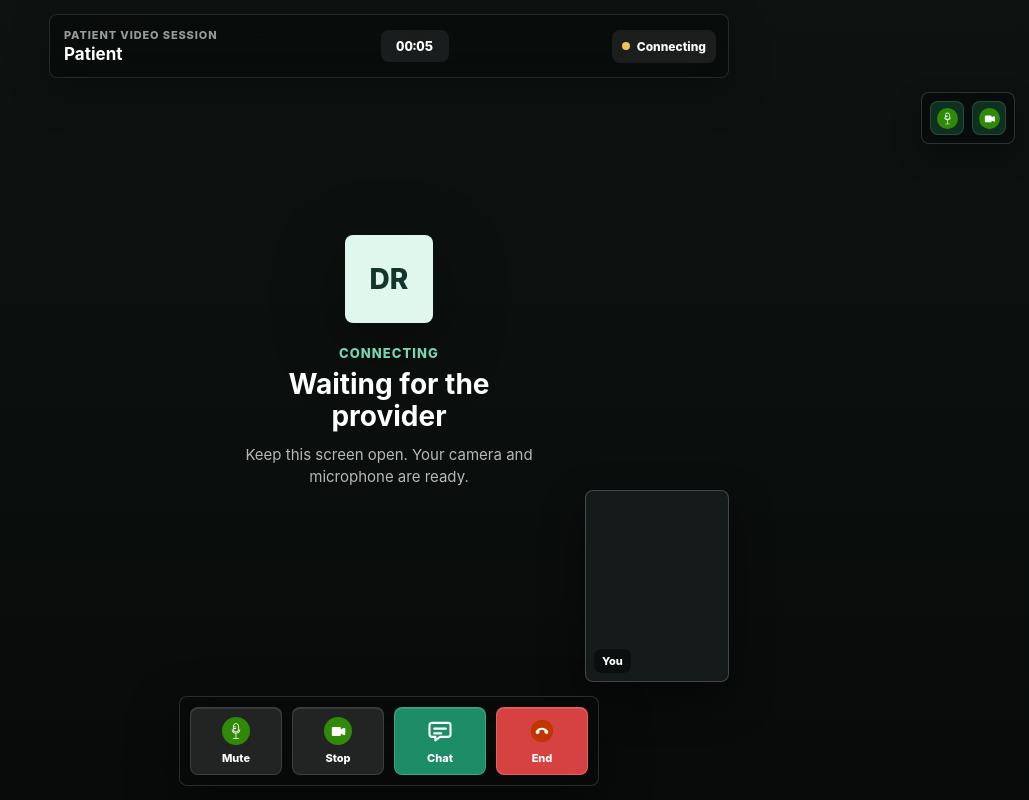
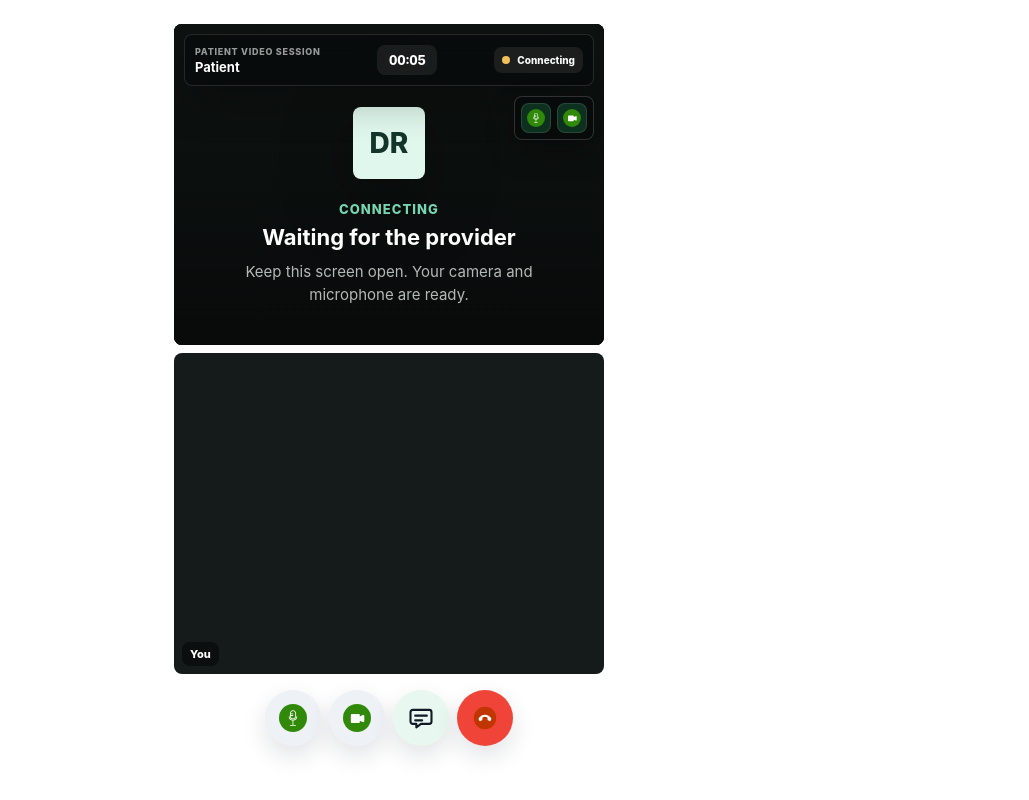
Before and after one commit to PavanVtalix/android-video-call, a React (Vite) app: page /#/call/1/1/1 in a window 1280 px wide. Shown: the whole page, without its empty margins (251-1280 px from the left). Built offline with nearby package versions, Linux system fonts and the light colour scheme; no server answers.

Commit message:
Video call UI modified 7

```diff
--- a/src/pages/MobileCall.jsx
+++ b/src/pages/MobileCall.jsx
@@ -939,7 +939,7 @@ export default function MobileCall() {
   return (
     <div className={`mobile-call ${chatOpen ? "mobile-call--chat-open" : ""}`}>
       {mediaError ? (
-        <div style={{ color: "#fff", padding: "12px", textAlign: "center" }}>
+        <div style={{ color: "#111827", padding: "12px", textAlign: "center" }}>
           {mediaError}
         </div>
       ) : null}
@@ -984,6 +984,7 @@ export default function MobileCall() {
               <img src={remoteVideoOff ? videoOffIcon : videoOnIcon} alt="" />
             </span>
           </div>
+        </div>
         {remoteVideoOff && (
           <div className="video-off-placeholder">
             <div className="remote-placeholder__avatar">DR</div>
@@ -991,7 +992,6 @@ export default function MobileCall() {
             <p>Provider camera is off</p>
           </div>
         )}
-        </div>
       </div>
 
       <div className="local-container" aria-label="Your preview">
--- a/src/styles/controls.css
+++ b/src/styles/controls.css
@@ -1,48 +1,49 @@
 .controls {
-  position: fixed;
-  left: 50%;
-  bottom: calc(env(safe-area-inset-bottom, 0px) + 14px);
+  position: relative;
+  left: auto;
+  bottom: auto;
   z-index: 120;
-  width: min(94vw, 420px);
-  min-height: 88px;
-  display: grid;
-  grid-template-columns: repeat(4, minmax(0, 1fr));
-  gap: 10px;
-  padding: 10px;
-  transform: translateX(-50%);
-  border: 1px solid rgba(255, 255, 255, 0.14);
-  border-radius: 8px;
-  background: rgba(8, 10, 10, 0.78);
-  box-shadow: 0 18px 52px rgba(0, 0, 0, 0.42);
-  backdrop-filter: blur(18px);
+  width: auto;
+  min-height: 56px;
+  display: flex;
+  align-items: center;
+  justify-content: center;
+  gap: 8px;
+  padding: 8px 0 0;
+  transform: none;
+  border: none;
+  border-radius: 0;
+  background: transparent;
+  box-shadow: none;
+  backdrop-filter: none;
 }
 
 .control-btn {
   appearance: none;
   position: relative;
-  width: 100%;
-  min-width: 0;
-  min-height: 68px;
-  border: 1px solid rgba(255, 255, 255, 0.12);
-  border-radius: 8px;
-  display: flex;
+  width: 56px;
+  height: 56px;
+  min-width: 56px;
+  min-height: 56px;
+  border: none;
+  border-radius: 999px;
+  display: inline-flex;
   align-items: center;
   justify-content: center;
   flex-direction: column;
-  gap: 7px;
-  background: rgba(255, 255, 255, 0.09);
-  color: #fff;
-  box-shadow: inset 0 1px 0 rgba(255, 255, 255, 0.1);
+  gap: 0;
+  background: #f2f4f7;
+  color: #111827;
+  box-shadow: 0 10px 24px rgba(16, 24, 40, 0.12);
   transition: transform 0.15s ease, opacity 0.15s ease, background-color 0.15s ease;
 }
 
 .control-btn.is-on {
-  background: rgba(255, 255, 255, 0.11);
+  background: #eef2f6;
 }
 
 .control-btn.is-off {
-  background: #b83d3d;
-  border-color: rgba(255, 255, 255, 0.18);
+  background: #fee4e2;
 }
 
 .control-btn img {
@@ -50,20 +51,17 @@
   height: 28px;
 }
 
-.control-btn span {
-  max-width: 100%;
+.control-btn span:not(.control-btn__chat-icon):not(.control-btn__badge) {
+  position: absolute;
+  width: 1px;
+  height: 1px;
   overflow: hidden;
-  color: inherit;
-  font-size: 11px;
-  font-weight: 800;
-  line-height: 1.1;
-  text-overflow: ellipsis;
+  clip: rect(0 0 0 0);
   white-space: nowrap;
 }
 
 .control-btn--chat {
-  background: #1c8d66;
-  border-color: rgba(255, 255, 255, 0.18);
+  background: #e8f7ef;
 }
 
 .control-btn__chat-icon {
@@ -81,27 +79,26 @@
 
 .control-btn__badge {
   position: absolute;
-  top: -7px;
-  right: -7px;
-  min-width: 24px;
-  height: 24px;
-  padding: 0 7px;
+  top: -5px;
+  right: -5px;
+  min-width: 22px;
+  height: 22px;
+  padding: 0 6px;
   border-radius: 999px;
   display: inline-flex;
   align-items: center;
   justify-content: center;
   background: #f0c05a;
   color: #1d1710;
-  border: 2px solid rgba(8, 10, 10, 0.92);
-  box-shadow: 0 8px 18px rgba(0, 0, 0, 0.25);
+  border: 2px solid #ffffff;
+  box-shadow: 0 8px 18px rgba(0, 0, 0, 0.16);
   font-size: 11px;
   font-weight: 900;
   line-height: 1;
 }
 
 .control-btn.end {
-  background: #d64242;
-  border-color: rgba(255, 255, 255, 0.18);
+  background: #f04438;
 }
 
 .control-btn:active {
@@ -109,8 +106,8 @@
 }
 
 .control-btn:focus-visible {
-  outline: 2px solid #75d6b1;
-  outline-offset: 2px;
+  outline: 2px solid #1c8d66;
+  outline-offset: 3px;
 }
 
 .control-btn:disabled {
@@ -119,15 +116,15 @@
 
 @media (max-width: 380px) {
   .controls {
-    width: calc(100vw - 16px);
-    min-height: 80px;
-    gap: 8px;
-    padding: 8px;
+    min-height: 52px;
+    gap: 7px;
   }
 
   .control-btn {
-    min-height: 62px;
-    gap: 6px;
+    width: 52px;
+    height: 52px;
+    min-width: 52px;
+    min-height: 52px;
   }
 
   .control-btn img,
@@ -136,8 +133,4 @@
     width: 25px;
     height: 25px;
   }
-
-  .control-btn span {
-    font-size: 10px;
-  }
 }
--- a/src/styles/mobile-call.css
+++ b/src/styles/mobile-call.css
@@ -8,8 +8,8 @@ body,
   margin: 0;
   width: 100%;
   min-height: 100%;
-  background: #090b0b;
-  color: #f7fbfa;
+  background: #ffffff;
+  color: #111827;
   font-family: Inter, ui-sans-serif, system-ui, -apple-system, BlinkMacSystemFont, "Segoe UI", sans-serif;
 }
 
@@ -24,22 +24,34 @@ textarea {
   width: 100vw;
   min-height: 100vh;
   min-height: 100dvh;
-  background: #090b0b;
+  --call-side-space: 24px;
+  --call-gap: 8px;
+  --video-panel-height: min(395px, calc((100dvh - 158px) / 2));
+  display: flex;
+  flex-direction: column;
+  align-items: center;
+  gap: var(--call-gap);
+  padding: 24px 0 calc(env(safe-area-inset-bottom, 0px) + 38px);
+  background: #ffffff;
+  border-radius: 32px;
   overflow: hidden;
   touch-action: manipulation;
 }
 
 .remote-container {
   position: relative;
-  width: 100%;
-  min-height: 100vh;
-  min-height: 100dvh;
+  width: calc(100% - (var(--call-side-space) * 2));
+  max-width: 430px;
+  height: var(--video-panel-height);
+  min-height: 220px;
   display: flex;
   align-items: stretch;
   justify-content: center;
   padding: 0;
+  overflow: hidden;
+  border-radius: 8px;
   background:
-    linear-gradient(180deg, rgba(9, 11, 11, 0.08), rgba(9, 11, 11, 0.88)),
+    linear-gradient(180deg, rgba(9, 11, 11, 0.05), rgba(9, 11, 11, 0.26)),
     #111716;
 }
 
@@ -60,7 +72,7 @@ textarea {
   flex-direction: column;
   align-items: center;
   justify-content: center;
-  padding: 96px 26px 172px;
+  padding: 72px 24px 28px;
   text-align: center;
   background:
     linear-gradient(180deg, rgba(12, 16, 15, 0.58), rgba(8, 10, 10, 0.94)),
@@ -68,8 +80,8 @@ textarea {
 }
 
 .remote-placeholder__avatar {
-  width: 88px;
-  height: 88px;
+  width: 72px;
+  height: 72px;
   border-radius: 8px;
   display: inline-flex;
   align-items: center;
@@ -94,7 +106,7 @@ textarea {
   margin: 0;
   max-width: 320px;
   color: #ffffff;
-  font-size: 28px;
+  font-size: 22px;
   line-height: 1.12;
 }
 
@@ -107,17 +119,17 @@ textarea {
 }
 
 .call-topbar {
-  position: fixed;
-  top: calc(env(safe-area-inset-top, 0px) + 14px);
-  left: 14px;
-  right: 14px;
+  position: absolute;
+  top: 10px;
+  left: 10px;
+  right: 10px;
   z-index: 40;
-  min-height: 64px;
+  min-height: 52px;
   display: flex;
   align-items: center;
   justify-content: space-between;
   gap: 12px;
-  padding: 12px 12px 12px 14px;
+  padding: 9px 10px;
   border: 1px solid rgba(255, 255, 255, 0.12);
   border-radius: 8px;
   background: rgba(8, 10, 10, 0.72);
@@ -129,8 +141,8 @@ textarea {
   position: static;
   transform: none;
   flex: 0 0 auto;
-  min-width: 68px;
-  padding: 8px 10px;
+  min-width: 60px;
+  padding: 7px 8px;
   border-radius: 8px;
   background: rgba(255, 255, 255, 0.08);
   color: #ffffff;
@@ -145,7 +157,7 @@ textarea {
 .call-topbar__eyebrow {
   margin: 0 0 3px;
   color: rgba(247, 251, 250, 0.6);
-  font-size: 11px;
+  font-size: 9px;
   font-weight: 800;
   letter-spacing: 0.08em;
   text-transform: uppercase;
@@ -154,22 +166,22 @@ textarea {
 .call-topbar__title {
   margin: 0;
   color: #fff;
-  font-size: 17px;
+  font-size: 13px;
   line-height: 1.15;
 }
 
 .call-status {
   flex: 0 0 auto;
-  min-width: 86px;
+  min-width: 68px;
   display: inline-flex;
   align-items: center;
   justify-content: center;
   gap: 7px;
-  padding: 9px 10px;
+  padding: 7px 8px;
   border-radius: 8px;
   background: rgba(255, 255, 255, 0.08);
   color: #f7fbfa;
-  font-size: 12px;
+  font-size: 10px;
   font-weight: 800;
 }
 
@@ -197,9 +209,9 @@ textarea {
 }
 
 .status-overlay {
-  position: fixed;
-  top: calc(env(safe-area-inset-top, 0px) + 92px);
-  right: 14px;
+  position: absolute;
+  top: 72px;
+  right: 10px;
   z-index: 50;
   display: flex;
   flex-direction: column;
@@ -211,8 +223,8 @@ textarea {
   z-index: 55;
   display: flex;
   align-items: center;
-  gap: 8px;
-  padding: 8px;
+  gap: 6px;
+  padding: 6px;
   border-radius: 8px;
   border: 1px solid rgba(255, 255, 255, 0.16);
   background: rgba(8, 10, 10, 0.72);
@@ -221,8 +233,8 @@ textarea {
 }
 
 .remote-media-icon {
-  width: 34px;
-  height: 34px;
+  width: 30px;
+  height: 30px;
   border-radius: 8px;
   display: inline-flex;
   align-items: center;
@@ -239,8 +251,8 @@ textarea {
 }
 
 .remote-media-icon img {
-  width: 21px;
-  height: 21px;
+  width: 18px;
+  height: 18px;
 }
 
 .status-icon {
@@ -281,7 +293,7 @@ textarea {
 }
 
 .video-off-placeholder {
-  position: fixed;
+  position: absolute;
   inset: 0;
   z-index: 20;
   display: flex;
@@ -289,7 +301,7 @@ textarea {
   align-items: center;
   justify-content: center;
   gap: 16px;
-  padding: 96px 24px 172px;
+  padding: 82px 24px 28px;
   background: #101614;
   color: #fff;
   font-size: 18px;
@@ -306,17 +318,19 @@ textarea {
 }
 
 .local-container {
-  position: fixed;
-  right: 14px;
-  bottom: calc(env(safe-area-inset-bottom, 0px) + 118px);
+  position: relative;
+  right: auto;
+  bottom: auto;
   z-index: 90;
-  width: 116px;
-  aspect-ratio: 3 / 4;
+  width: calc(100% - (var(--call-side-space) * 2));
+  max-width: 430px;
+  height: var(--video-panel-height);
+  min-height: 220px;
   overflow: hidden;
   border-radius: 8px;
-  border: 1px solid rgba(255, 255, 255, 0.2);
+  border: none;
   background: #151b1a;
-  box-shadow: 0 18px 44px rgba(0, 0, 0, 0.42);
+  box-shadow: none;
 }
 
 .local {
@@ -387,7 +401,7 @@ textarea {
 }
 
 .mobile-call--chat-open .local-container {
-  top: calc(env(safe-area-inset-top, 0px) + 92px);
+  top: auto;
   bottom: auto;
 }
 
@@ -739,16 +753,8 @@ textarea {
 }
 
 @media (min-width: 720px) {
-  .call-topbar {
-    left: 50%;
-    right: auto;
-    width: min(680px, calc(100vw - 28px));
-    transform: translateX(-50%);
-  }
-
-  .local-container {
-    width: 144px;
-    right: max(22px, calc((100vw - 680px) / 2));
+  .mobile-call {
+    --video-panel-height: min(395px, calc((100dvh - 158px) / 2));
   }
 
   .chat-drawer {
@@ -760,6 +766,12 @@ textarea {
 }
 
 @media (max-width: 380px) {
+  .mobile-call {
+    --call-side-space: 18px;
+    --video-panel-height: min(395px, calc((100dvh - 144px) / 2));
+    padding-top: 18px;
+  }
+
   .call-topbar {
     min-height: 58px;
     padding: 10px;
@@ -785,11 +797,6 @@ textarea {
     font-size: 24px;
   }
 
-  .local-container {
-    width: 104px;
-    bottom: calc(env(safe-area-inset-bottom, 0px) + 108px);
-  }
-
   .chat-drawer {
     bottom: calc(env(safe-area-inset-bottom, 0px) + 104px);
   }
```
Lines whose indentation alone changed are shown as unchanged.
